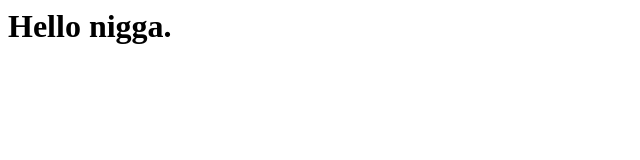
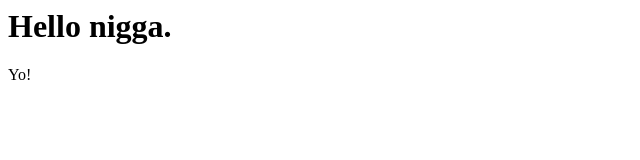
Before and after one commit to migsan/heroku-test, a website: page public/index.html in a window 1280 px wide. Shown: the full height of the page, 0-640 px from the left. Drawn offline with Linux system fonts and the light colour scheme.

Commit message:
Changes to test heroku deploy

```diff
--- a/public/index.html
+++ b/public/index.html
@@ -1 +1,2 @@
 <h1>Hello nigga.</h1>
+<p>Yo!</p>
```
